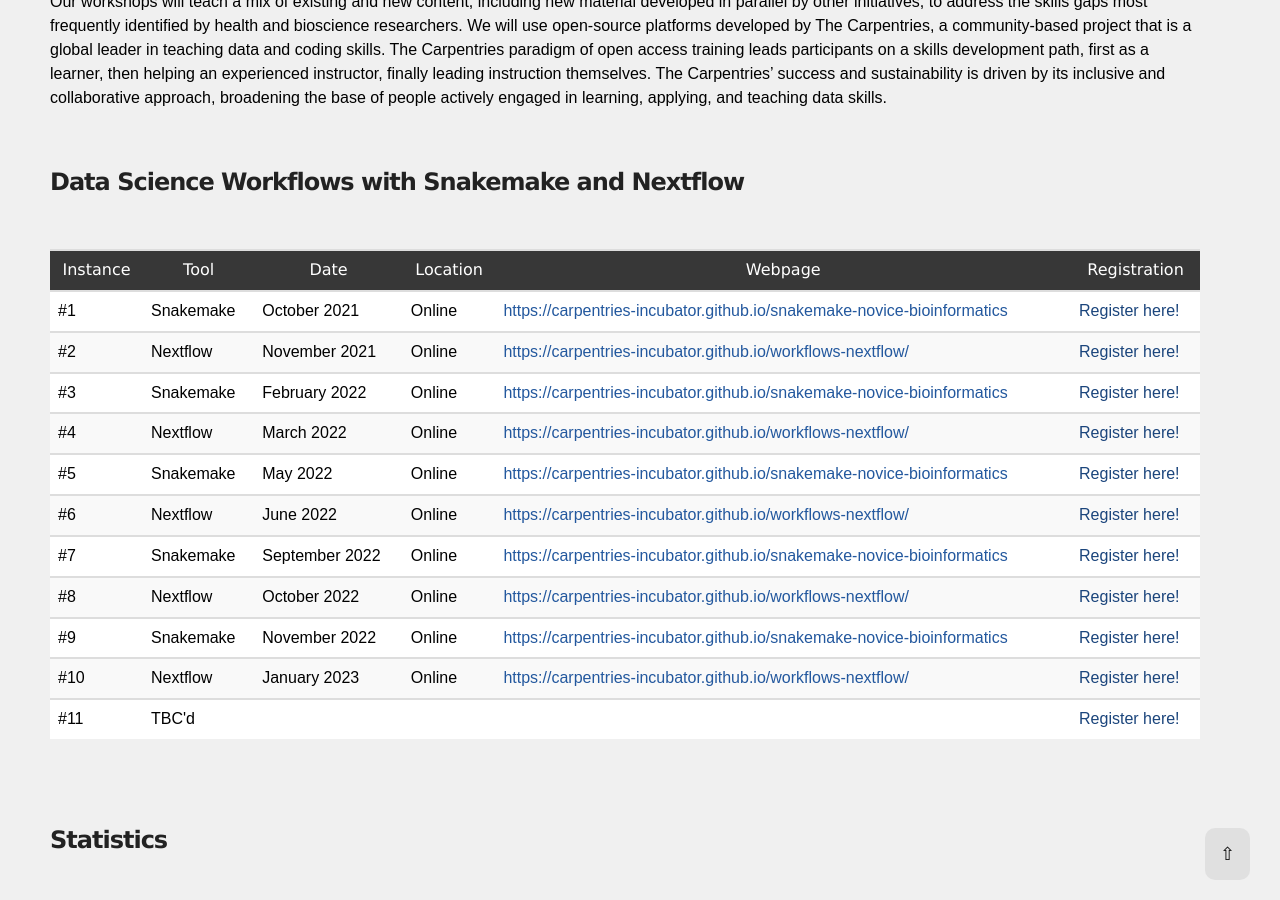
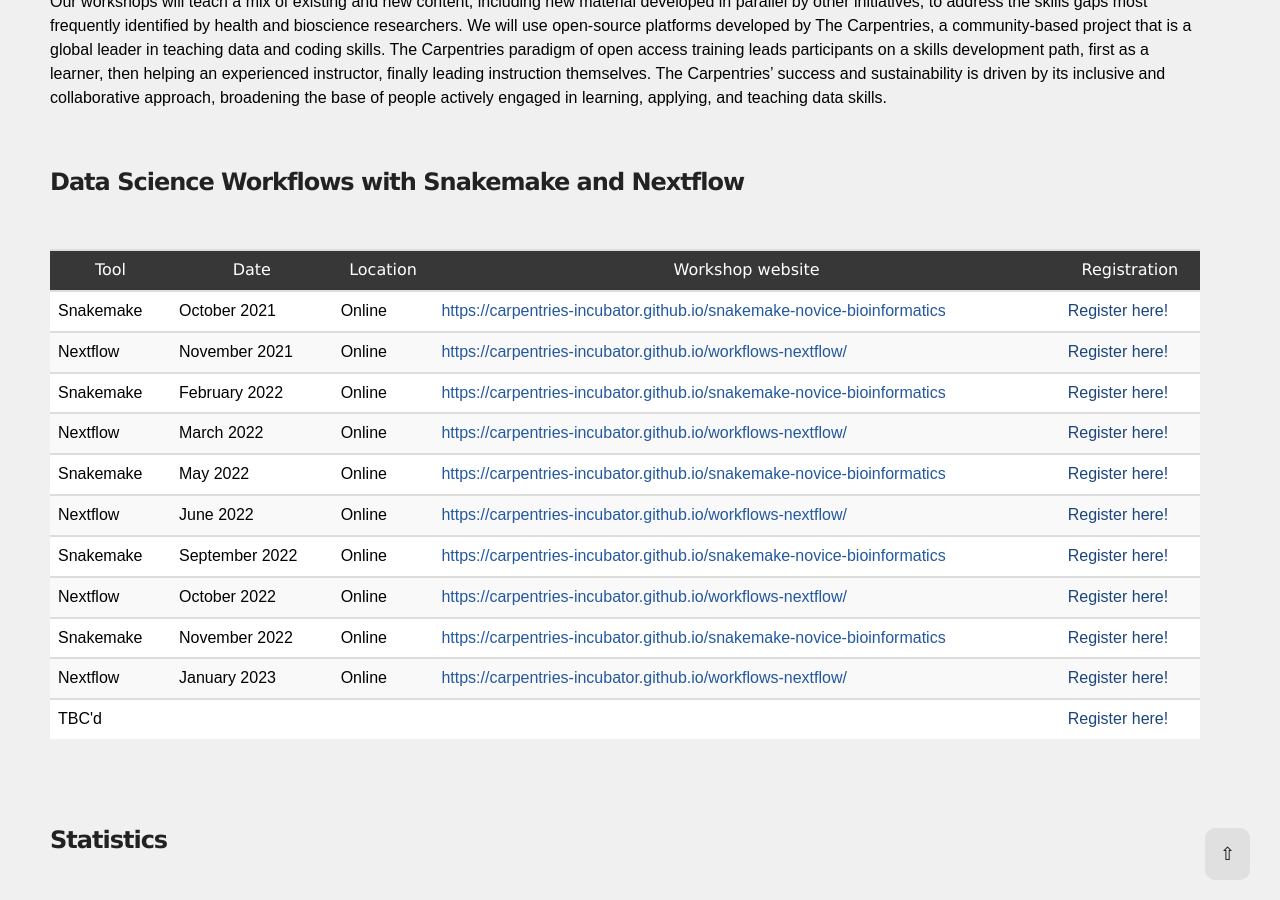
Before and after one commit to edcarp/Ed-DaSH, a Jekyll site: the page built from workshops.md, in a window 1280 px wide and 900 px high, scrolled down 253 px. Built offline with Jekyll 4.4.1, drawn with Linux system fonts in a browser that asks for light colours; nearby versions of some CDN libraries.

Commit message:
experimentint w/ styles 1st table only!

```diff
--- a/workshops.md
+++ b/workshops.md
@@ -318,16 +318,14 @@
  <!--table class="center-cell-item"-->
  <table class="table table-striped">
     <tr>
-        <th>Instance</th>
         <th>Tool</th>
         <th>Date</th>
         <th>Location</th>
-        <th>Webpage</th>
+        <th>Workshop website</th>
         <th>Registration</th>
     </tr>
     {% for workflow in page.data_sci_workflows %}
     <tr>
-       <td>{{ workflow.instance }}</td>
        <td>{{ workflow.tool }}</td>
        <td>{{ workflow.date | date: "%B %Y" }}</td>
        <td>{{ workflow.location }}</td>
```
